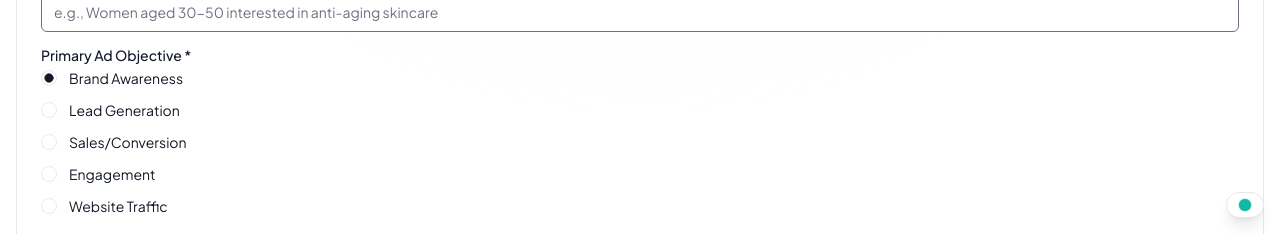
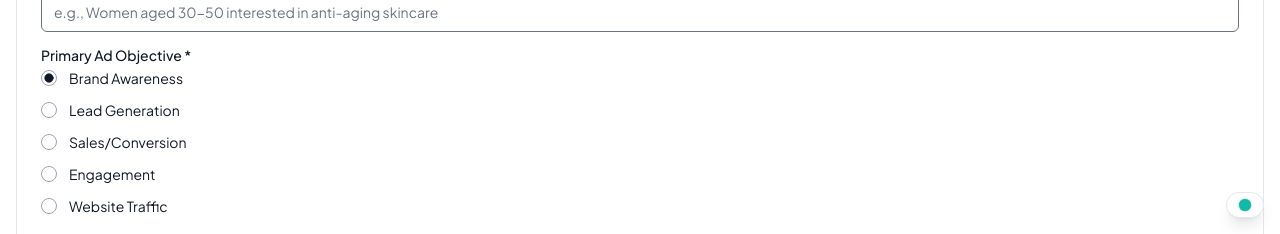
Before and after one commit to scottaicode/deepcontent-ai, a Next.js app: page /ad-studio in a window 1280 px wide. Shown: the part 566-800 px from the top of the page. Built offline with nearby package versions, Linux system fonts and the light colour scheme; no server answers.

Commit message:
style(admaker): improve radio button visibility

```diff
--- a/src/components/AdStudio/AdStudioForm.tsx
+++ b/src/components/AdStudio/AdStudioForm.tsx
@@ -135,7 +135,11 @@ export const AdStudioForm: React.FC<AdStudioFormProps> = ({ onSubmit, isLoading
           >
             {OBJECTIVE_OPTIONS.map(opt => (
                <div key={opt.id} className="flex items-center space-x-3">
-                 <RadioGroupItem value={opt.id} id={`objective-${opt.id}`} />
+                 <RadioGroupItem
+                   value={opt.id}
+                   id={`objective-${opt.id}`}
+                   className="border-gray-400 dark:border-gray-600 data-[state=checked]:border-primary"
+                 />
                  <Label htmlFor={`objective-${opt.id}`} className="font-normal cursor-pointer">{opt.label}</Label>
                </div>
             ))}
```
